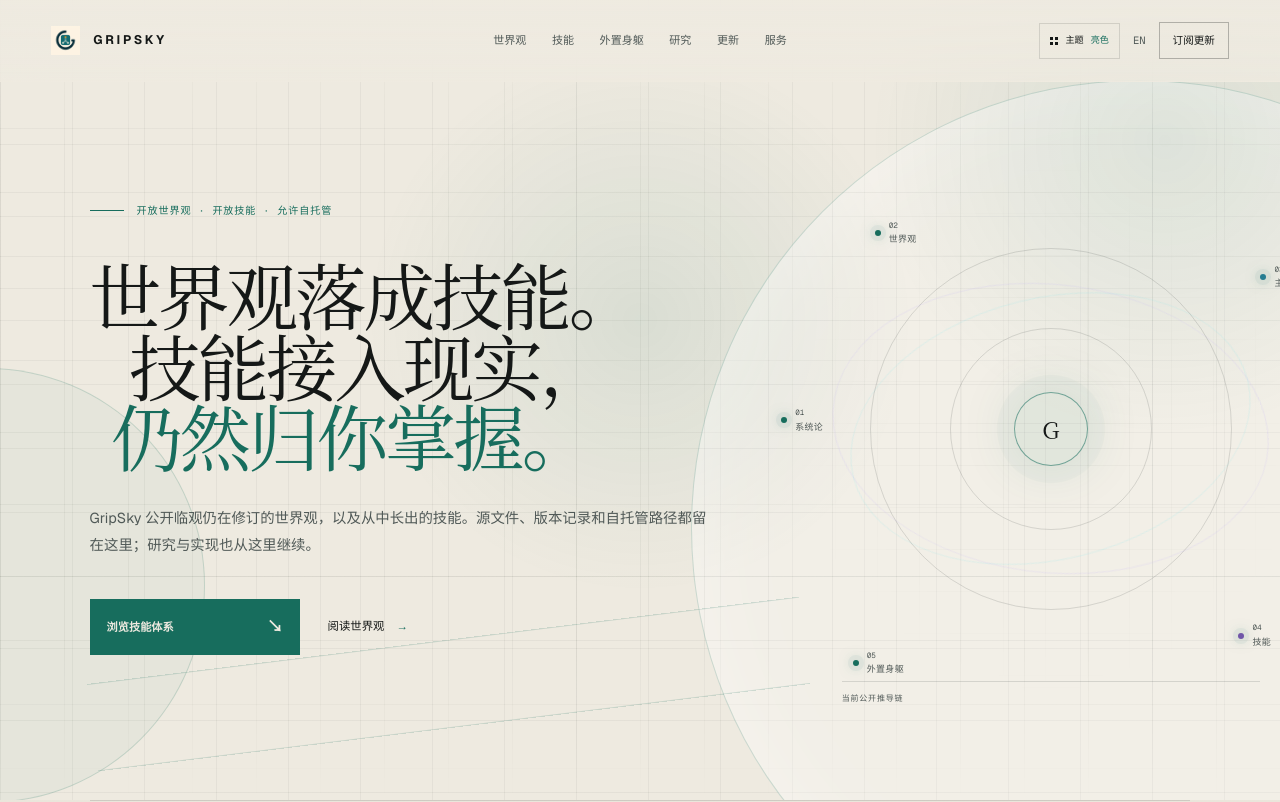
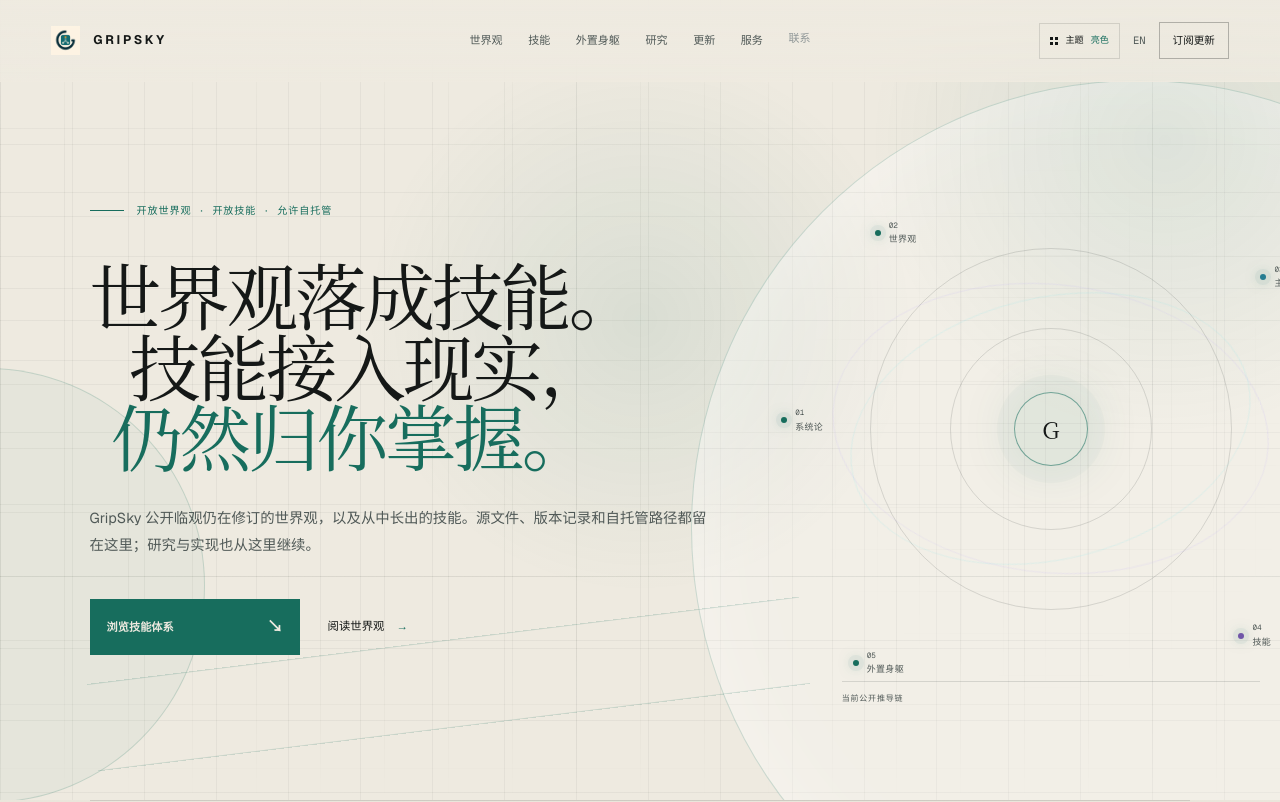
Before and after one commit to gripskyworks/gripsky.org, a Next.js app: page /zh in a window 1280 px wide. Shown: the top 802 px of the page. Built offline with nearby package versions, Linux system fonts and the light colour scheme.

Commit message:
fix: expose contact in primary navigation

```diff
--- a/app/components/SiteChrome.tsx
+++ b/app/components/SiteChrome.tsx
@@ -66,6 +66,7 @@ export function SiteChrome({ children }: { children: React.ReactNode }) {
   const [themeOpen, setThemeOpen] = useState(false);
   const [theme, setTheme] = useState<ThemeId>("paper");
   const currentTheme = themeOptions.find((option) => option.id === theme) ?? themeOptions[0];
+  const contactHref = localPath(locale, "/contact");
 
   useEffect(() => {
     document.documentElement.lang = locale === "zh" ? "zh-CN" : "en";
@@ -195,6 +196,12 @@ export function SiteChrome({ children }: { children: React.ReactNode }) {
               </div>
             );
           })}
+          <Link
+            className={`nav-direct ${pathname === contactHref ? "active" : ""}`}
+            href={contactHref}
+          >
+            {locale === "zh" ? "联系" : "Contact"}
+          </Link>
         </nav>
 
         <div className="header-actions">
@@ -279,6 +286,13 @@ export function SiteChrome({ children }: { children: React.ReactNode }) {
           </Link>
         ))}
         <Link
+          href={contactHref}
+          onClick={() => setMenuOpen(false)}
+        >
+          <span>0{navGroups.length + 1}</span>
+          {locale === "zh" ? "联系" : "Contact"}
+        </Link>
+        <Link
           href={localPath(locale, "/updates/subscribe")}
           onClick={() => setMenuOpen(false)}
         >
--- a/app/globals.css
+++ b/app/globals.css
@@ -538,7 +538,8 @@ button {
   position: relative;
 }
 
-.nav-group > a {
+.nav-group > a,
+.nav-direct {
   color: #8f9697;
   font-size: 0.69rem;
   padding: 30px 0;
@@ -546,7 +547,8 @@ button {
   transition: color 180ms ease;
 }
 
-.nav-group > a::after {
+.nav-group > a::after,
+.nav-direct::after {
   background: var(--acid);
   bottom: 20px;
   content: "";
@@ -561,13 +563,22 @@ button {
 
 .nav-group:hover > a,
 .nav-group:focus-within > a,
-.nav-group.active > a {
+.nav-group.active > a,
+.nav-direct:hover,
+.nav-direct:focus-visible,
+.nav-direct.active {
   color: var(--paper);
 }
 
-.nav-group.active > a::after {
+.nav-group.active > a::after,
+.nav-direct.active::after {
   transform: scaleX(1);
   transform-origin: left;
+}
+
+.nav-direct:focus-visible {
+  outline: 1px solid var(--acid);
+  outline-offset: 5px;
 }
 
 .nav-panel {
```
Also changed, not shown: 1 other file (tests, documents, lock files or other folders).
